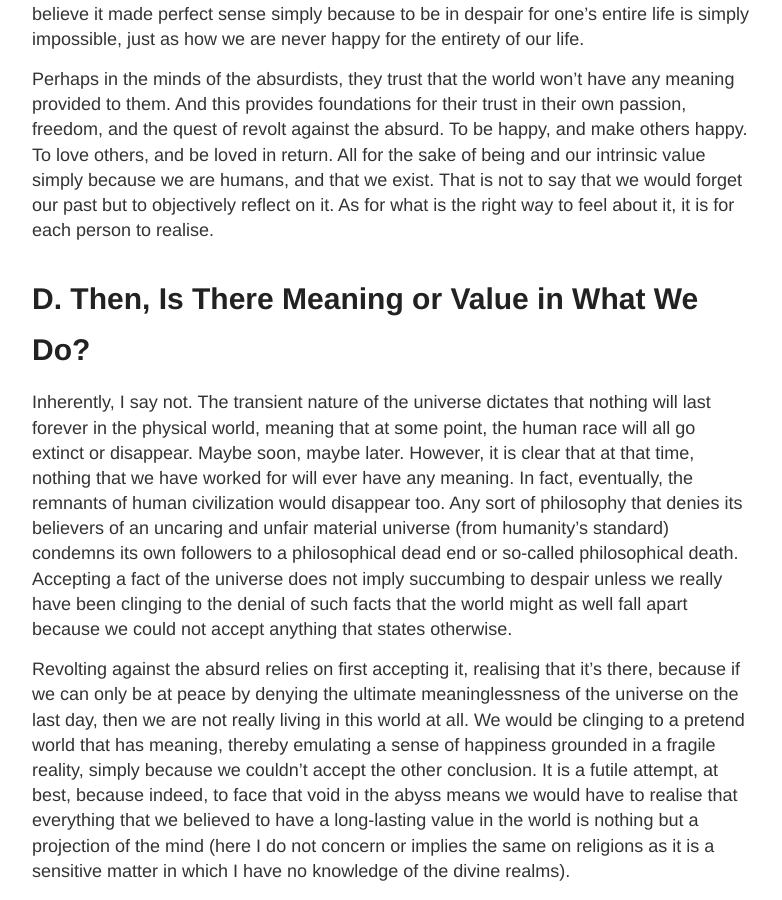
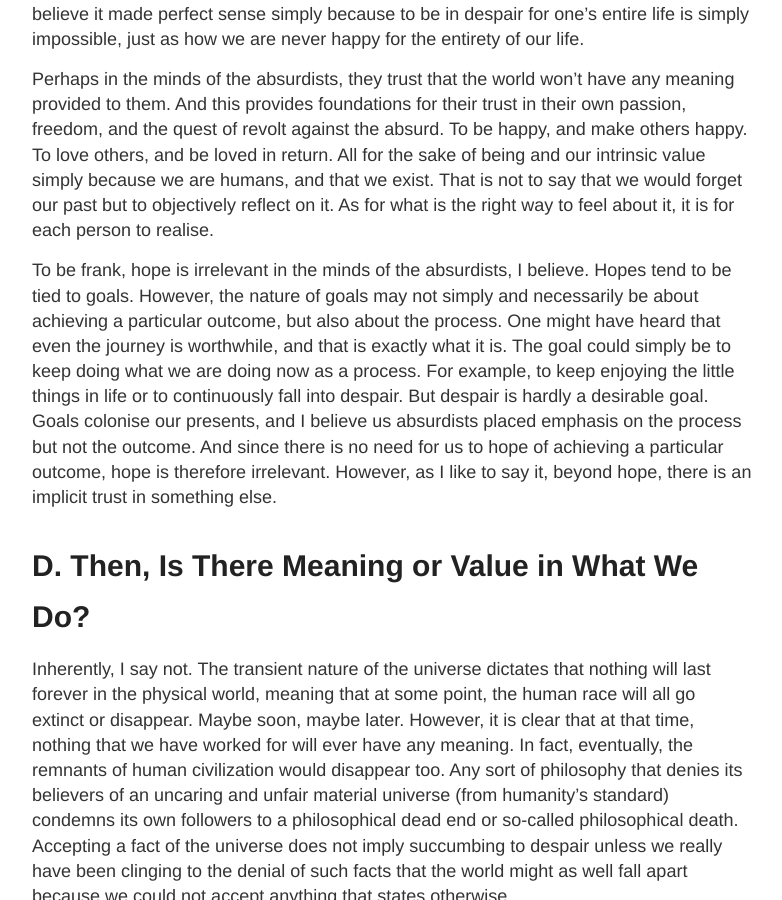
Before and after one commit to theduckshepherd/theduckshepherd.github.io, a Jekyll site: the page built from _posts/2024-04-06-discussion-the-myth-of-sisyphus-on-philosophical-suicide.md, in a window 1280 px wide and 900 px high, scrolled down 5846 px. Shown: the whole window, without its empty margins (248-1030 px from the left). Built offline with Jekyll 4.4.1, drawn with Linux system fonts in a browser that asks for light colours.

Commit message:
Update 2024-04-06-discussion-the-myth-of-sisyphus-on-philosophical-suicide.md

```diff
--- a/_posts/2024-04-06-discussion-the-myth-of-sisyphus-on-philosophical-suicide.md
+++ b/_posts/2024-04-06-discussion-the-myth-of-sisyphus-on-philosophical-suicide.md
@@ -3,7 +3,7 @@ layout: post
 title: "Discussion: The Myth of Sisyphus - On Philosophical Suicide"
 category: Discussion
 ---
-<!-- Word count: 4,397 -->
+<!-- Word count: 4,553 -->
 
 For those who are familiar with the concept of 'absurdism', mainly attributed to the French philosopher Albert Camus, one would be presented with "The absurdity of existence raises the question of suicide and the meaning of life" being the only serious philosophical problem, "judging whether life is or is not worth living amounts to answering the fundamental question of philosophy". In his work *The Myth of Sisyphus* ([Source][sisyphus]), Camus decried that a "leap of faith", that is, religion as a solution to the absurd, would be considered a "philosophical suicide". In this sense religion is represented as an end, or an inexplainable solution that leads a person to no longer revolt against the absurd, to find meaning despite the inherent meaninglessness of the universe. However here I propose that religion may be approached as a means or a process instead of an end to strive for. One does not simply seek faith simply to find the meaning of life, but perhaps as a navigational tool only.
 
@@ -62,6 +62,8 @@ That sort of trust could be irrational or rational. But more often than not, my
 
 Perhaps in the minds of the absurdists, they trust that the world won't have any meaning provided to them. And this provides foundations for their trust in their own passion, freedom, and the quest of revolt against the absurd. To be happy, and make others happy. To love others, and be loved in return. All for the sake of being and our intrinsic value simply because we are humans, and that we exist. That is not to say that we would forget our past but to objectively reflect on it. As for what is the right way to feel about it, it is for each person to realise.
 
+To be frank, hope is irrelevant in the minds of the absurdists, I believe. Hopes tend to be tied to goals. However, the nature of goals may not simply and necessarily be about achieving a particular outcome, but also about the process. One might have heard that even the journey is worthwhile, and that is exactly what it is. The goal could simply be to keep doing what we are doing now as a process. For example, to keep enjoying the little things in life or to continuously fall into despair. But despair is hardly a desirable goal. Goals colonise our presents, and I believe us absurdists placed emphasis on the process but not the outcome. And since there is no need for us to hope of achieving a particular outcome, hope is therefore irrelevant. However, as I like to say it, beyond hope, there is an implicit trust in something else.
+
 # D. Then, Is There Meaning or Value in What We Do?
 Inherently, I say not. The transient nature of the universe dictates that nothing will last forever in the physical world, meaning that at some point, the human race will all go extinct or disappear. Maybe soon, maybe later. However, it is clear that at that time, nothing that we have worked for will ever have any meaning. In fact, eventually, the remnants of human civilization would disappear too. Any sort of philosophy that denies its believers of an uncaring and unfair material universe (from humanity's standard) condemns its own followers to a philosophical dead end or so-called philosophical death. Accepting a fact of the universe does not imply succumbing to despair unless we really have been clinging to the denial of such facts that the world might as well fall apart because we could not accept anything that states otherwise.
 
```
